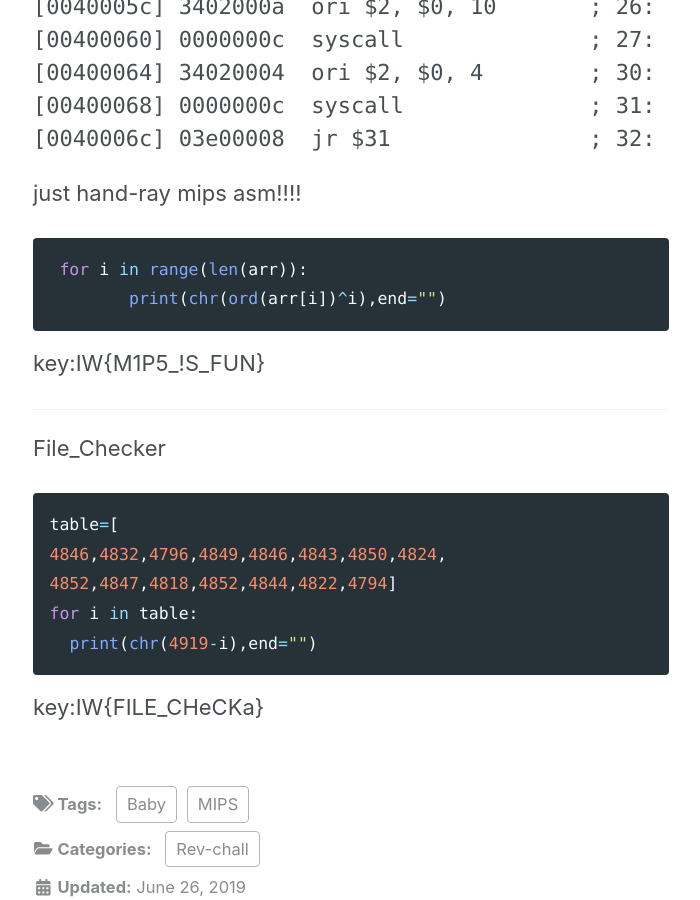
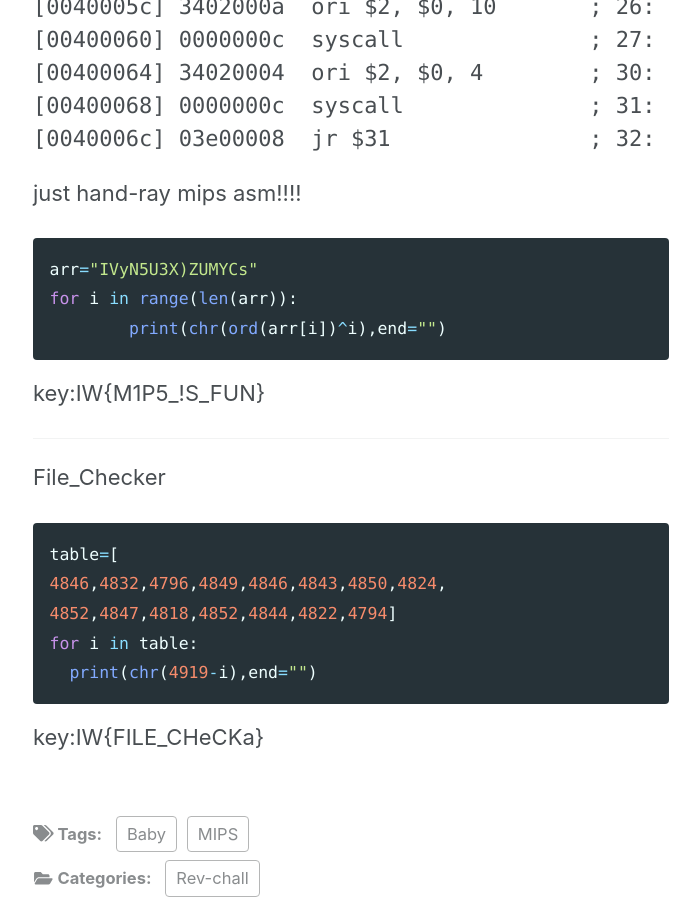
Before and after one commit to slyfizz3/slyfizz3.github.io, a Jekyll site: the page built from _posts/2019-06-26-Rev chall[Baby].md, in a window 1280 px wide and 900 px high, scrolled down 3731 px. Shown: the whole window, without its empty margins (289-989 px from the left). Built offline with Jekyll 4.4.1, drawn with Linux system fonts in a browser that asks for light colours; cached includes are drawn as plain includes; nearby versions of some CDN libraries.

Commit message:
Update 2019-06-26-Rev chall[Baby].md

````diff
--- a/_posts/2019-06-26-Rev chall[Baby].md
+++ b/_posts/2019-06-26-Rev chall[Baby].md
@@ -133,7 +133,8 @@ User Text Segment [00400000]..[00440000]
 just hand-ray mips asm!!!!
 
 ```python
- for i in range(len(arr)):
+arr="IVyN5U3X)ZUMYCs"
+for i in range(len(arr)):
 	print(chr(ord(arr[i])^i),end="")
 ```
 
````
